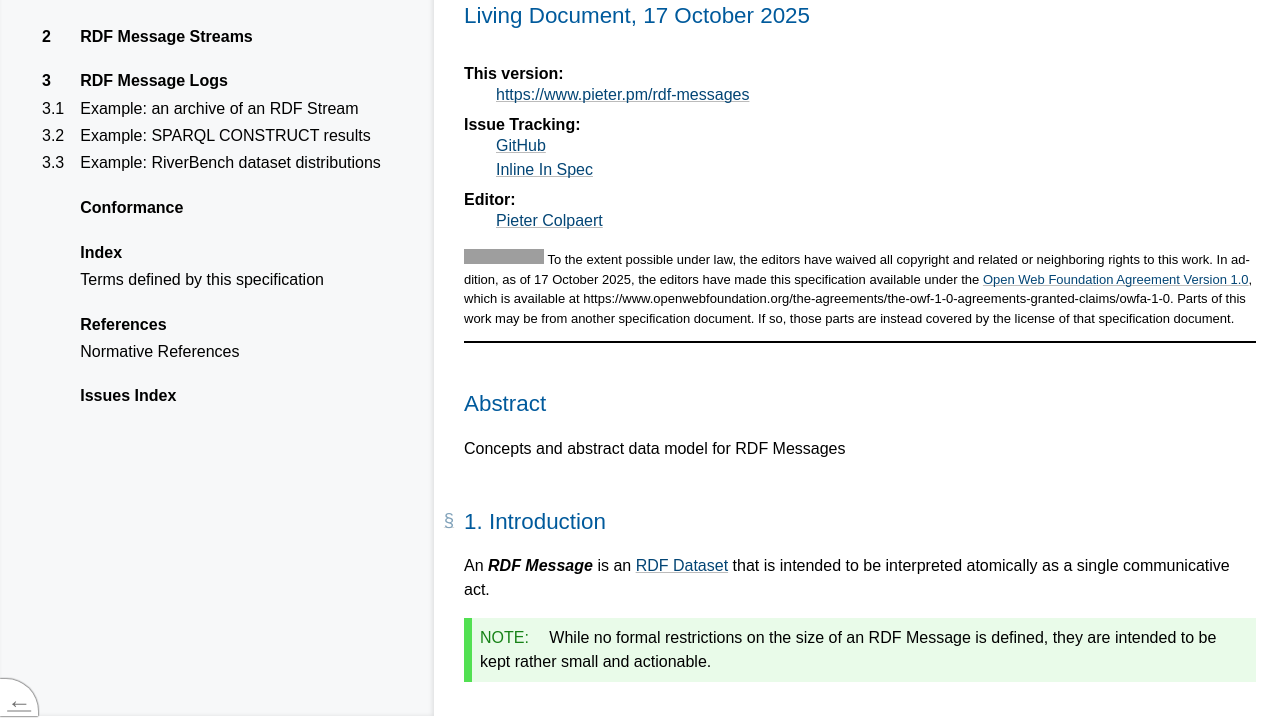
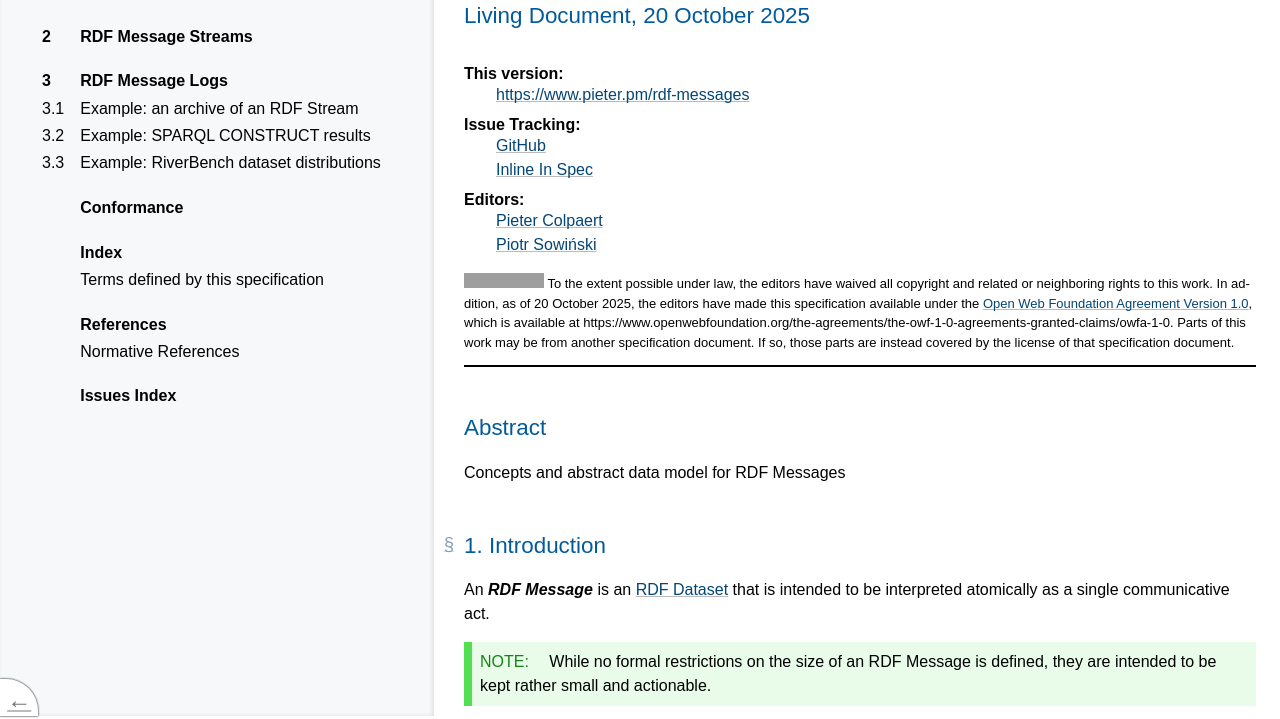
Before and after one commit to pietercolpaert/rdf-messages, a plain HTML site: page index.html in a window 1280 px wide. Shown: the part 84-803 px from the top of the page. Drawn offline with Linux system fonts and the light colour scheme; grey boxes are pictures that could not be loaded.

Commit message:
Adding Piotr as editor
SHA: 834975234ad879dce8ea0e702e364d54a71a3191
Reason: push, by pietercolpaert

Co-authored-by: github-actions[bot] <41898282+github-actions[bot]@users.noreply.github.com>

```diff
--- a/index.html
+++ b/index.html
@@ -1490,7 +1490,7 @@ Possible extra rowspan handling
 </style>
   <meta content="Bikeshed version 3f621ba99, updated Mon Jul 28 15:38:36 2025 -0700" name="generator">
   <link href="https://www.pieter.pm/rdf-messages" rel="canonical">
-  <meta content="62d3458050b37a00159919115d5c63f1eee41878" name="revision">
+  <meta content="834975234ad879dce8ea0e702e364d54a71a3191" name="revision">
   <meta content="dark light" name="color-scheme">
 <style>/* Boilerplate: style-autolinks */
 .css.css, .property.property, .descriptor.descriptor {
@@ -2173,7 +2173,7 @@ c-[il] { color: #000000 } /* Literal.Number.Integer.Long */
    <p data-fill-with="logo"></p>
    <h1 class="p-name no-ref" id="title">RDF Messages</h1>
    <h2 class="no-num no-toc no-ref heading settled" id="profile-and-date"><span class="content">Living Document,
-    <time class="dt-updated" datetime="2025-10-17">17 October 2025</time></span></h2>
+    <time class="dt-updated" datetime="2025-10-20">20 October 2025</time></span></h2>
    <div data-fill-with="spec-metadata">
     <dl>
      <dt>This version:
@@ -2181,15 +2181,16 @@ c-[il] { color: #000000 } /* Literal.Number.Integer.Long */
      <dt>Issue Tracking:
      <dd><a href="https://github.com/pietercolpaert/rdf-messages/issues/">GitHub</a>
      <dd><a href="#issues-index">Inline In Spec</a>
-     <dt class="editor">Editor:
+     <dt class="editor">Editors:
      <dd class="editor p-author h-card vcard"><a class="p-name fn u-url url" href="https://pietercolpaert.be">Pieter Colpaert</a>
+     <dd class="editor p-author h-card vcard"><a class="p-name fn u-url url" href="https://ostrzyciel.eu/">Piotr Sowiński</a>
     </dl>
    </div>
    <div data-fill-with="warning"></div>
    <p class="copyright" data-fill-with="copyright"><a href="http://creativecommons.org/publicdomain/zero/1.0/" rel="license"><img alt="CC0" height="15" src="https://licensebuttons.net/p/zero/1.0/80x15.png" width="80"></a>
 To the extent possible under law, the editors have waived all copyright
 and related or neighboring rights to this work.
-In addition, as of 17 October 2025,
+In addition, as of 20 October 2025,
 the editors have made this specification available under the
 <a href="https://www.openwebfoundation.org/the-agreements/the-owf-1-0-agreements-granted-claims/owfa-1-0" rel="license">Open Web Foundation Agreement Version 1.0</a>,
 which is available at https://www.openwebfoundation.org/the-agreements/the-owf-1-0-agreements-granted-claims/owfa-1-0.
```
